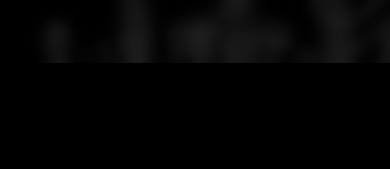
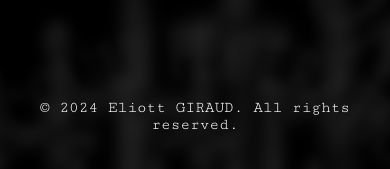
Before and after one commit to GiraudEliott/sitePersoTest, a plain HTML site: page art_archive.html in a window 390 px wide. Shown: the part 4315-4484 px from the top of the page. Before the commit the page ends 4378 px from the top, so only its background shows below. Drawn offline with Linux system fonts and the light colour scheme.

Commit message:
copyright

```diff
--- a/art_archive.html
+++ b/art_archive.html
@@ -89,6 +89,12 @@
         </div>
     </div>
 
+    <footer>
+        <div class="footer-content" style="text-align: center;">
+          <p>&copy; 2024 Eliott GIRAUD. All rights reserved.</p>
+        </div>
+      </footer>
+
     <!-- PRELOADER -->
     <script src="script.js"></script>
 
--- a/style_art.css
+++ b/style_art.css
@@ -138,3 +138,17 @@ figcaption {
 .image-section img:hover {
   transform: scale(1.2);
 }
+
+/* Additional styles for smaller screens (e.g., smartphones) */
+@media only screen and (max-width: 767px) {
+  .footer-content {
+    padding: 20px; /* Adjust padding for smaller screens */
+  }
+}
+
+/* Additional styles for medium screens (e.g., tablets) */
+@media only screen and (min-width: 768px) and (max-width: 1023px) {
+  .footer-content {
+    padding: 30px; /* Adjust padding for medium screens */
+  }
+}
--- a/style_clothing.css
+++ b/style_clothing.css
@@ -117,3 +117,17 @@ figcaption {
 .image-section img:hover {
   transform: scale(1.2);
 }
+
+/* Additional styles for smaller screens (e.g., smartphones) */
+@media only screen and (max-width: 767px) {
+  .footer-content {
+    padding: 20px; /* Adjust padding for smaller screens */
+  }
+}
+
+/* Additional styles for medium screens (e.g., tablets) */
+@media only screen and (min-width: 768px) and (max-width: 1023px) {
+  .footer-content {
+    padding: 30px; /* Adjust padding for medium screens */
+  }
+}
```
Also changed, not shown: about.html (+1 -1 lines), clothing_archive.html (+6 -0 lines).
